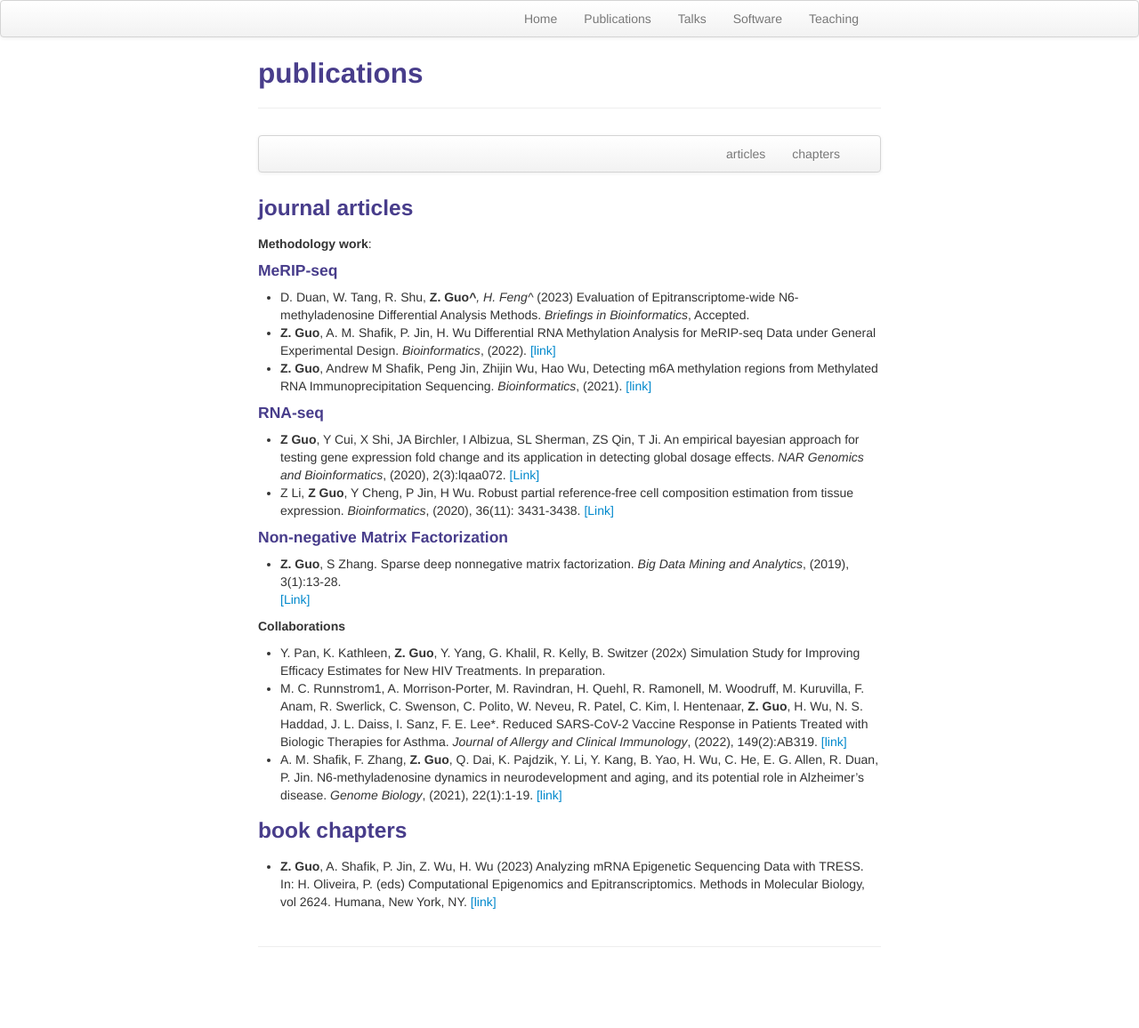
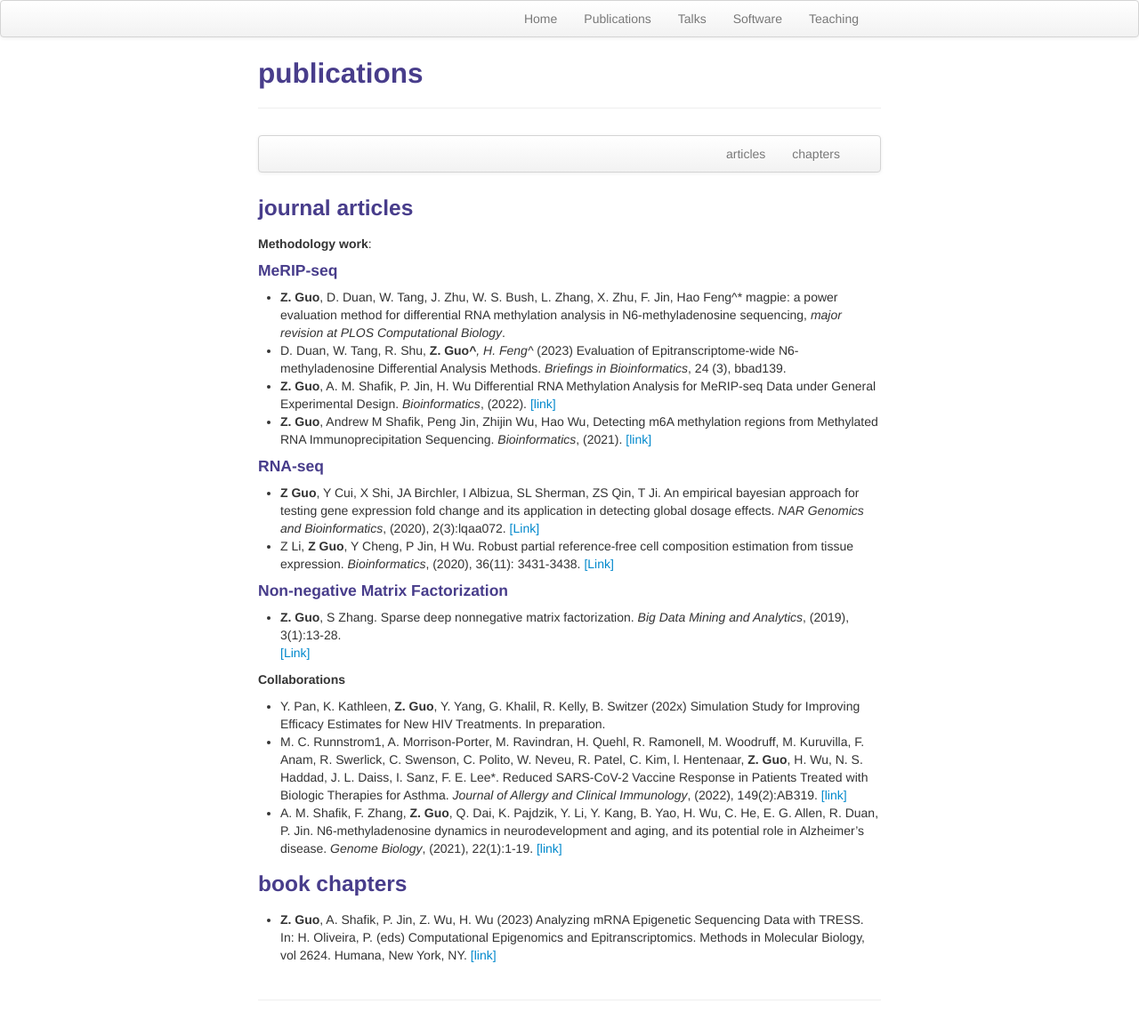
Before and after one commit to ZhenxingGuo0015/ZhenxingGuo0015.github.io, a Jekyll site: the page built from pubs.md, in a window 1280 px wide. Shown: the whole page at 89% size. Built offline with Jekyll 4.4.1, drawn with Linux system fonts in a browser that asks for light colours; before the commit the page ends 1096 px from its top, so only the background shows below that.

Commit message:
Update pubs.md

```diff
--- a/pubs.md
+++ b/pubs.md
@@ -20,7 +20,8 @@ description: Zhenxing Guo's publications
 ### <a name="articles"></a>journal articles
 **Methodology work**:
 #### MeRIP-seq
-* D. Duan, W. Tang, R. Shu, **Z. Guo^***, H. Feng^* (2023) Evaluation of Epitranscriptome-wide N6-methyladenosine Differential Analysis Methods. _Briefings in Bioinformatics_, Accepted.
+* **Z. Guo**, D. Duan, W. Tang, J. Zhu, W. S. Bush, L. Zhang, X. Zhu, F. Jin, Hao Feng^* magpie: a power evaluation method for differential RNA methylation analysis in N6-methyladenosine sequencing, _major revision at PLOS Computational Biology_.
+* D. Duan, W. Tang, R. Shu, **Z. Guo^***, H. Feng^* (2023) Evaluation of Epitranscriptome-wide N6-methyladenosine Differential Analysis Methods. _Briefings in Bioinformatics_, 24 (3), bbad139.
 * **Z. Guo**, A. M. Shafik, P. Jin, H. Wu Differential RNA Methylation Analysis for MeRIP-seq Data under General Experimental Design. _Bioinformatics_, (2022). [[link]](https://doi.org/10.1093/bioinformatics/btac601)
 * **Z. Guo**, Andrew M Shafik, Peng Jin, Zhijin Wu, Hao Wu, Detecting m6A methylation regions from Methylated RNA Immunoprecipitation Sequencing. _Bioinformatics_, (2021). [[link]](https://academic.oup.com/bioinformatics/advance-article-abstract/doi/10.1093/bioinformatics/btab181/6173980)
 
```
